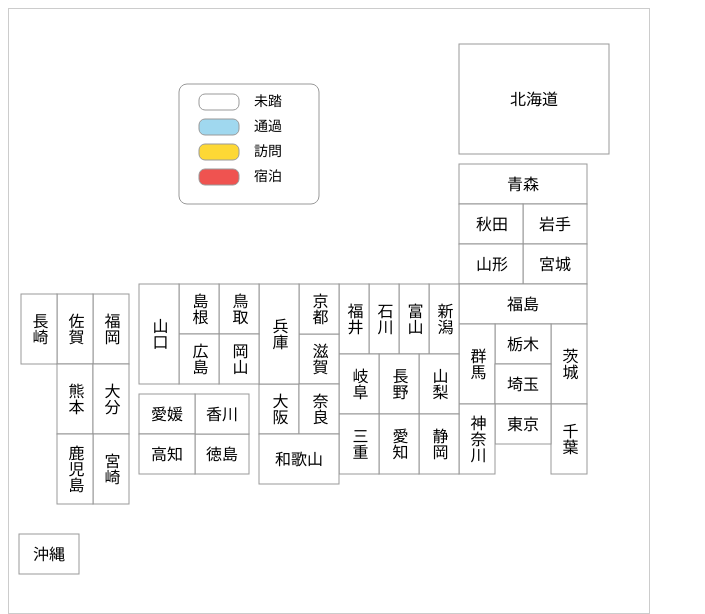
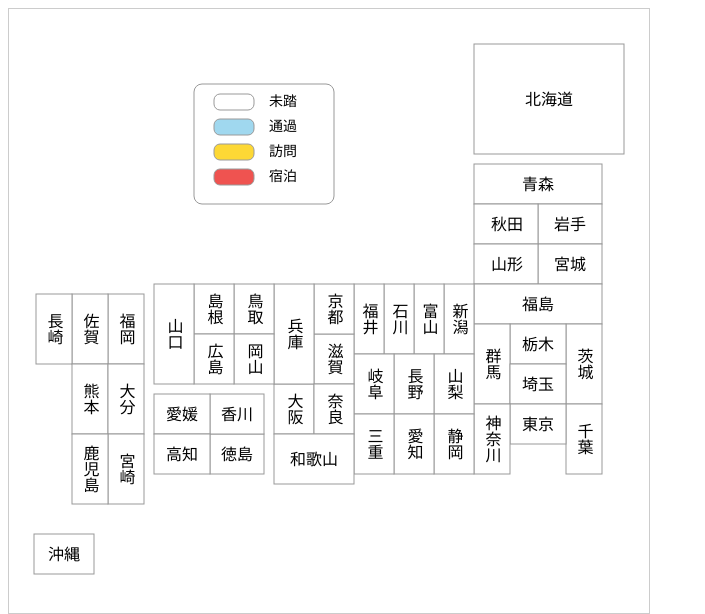
Before and after one commit to goodssun30/map, a plain HTML site: page index.html in a window 1280 px wide. Shown: the whole page, without its empty margins (0-705 px from the left). Drawn offline with Linux system fonts and the light colour scheme.

Commit message:
Update index.html

```diff
--- a/index.html
+++ b/index.html
@@ -20,7 +20,7 @@
 <body>
   <script src="script.js"></script>
 <div id="japan-map">
-<svg viewBox="0 -25 800 600" width="125%" height="125%" xmlns="http://www.w3.org/2000/svg">
+<svg viewBox="-15 -25 800 600" width="125%" height="125%" xmlns="http://www.w3.org/2000/svg">
 
   <!-- ✅ 日本地図のグループ -->
   <g id="japan-map">
```
